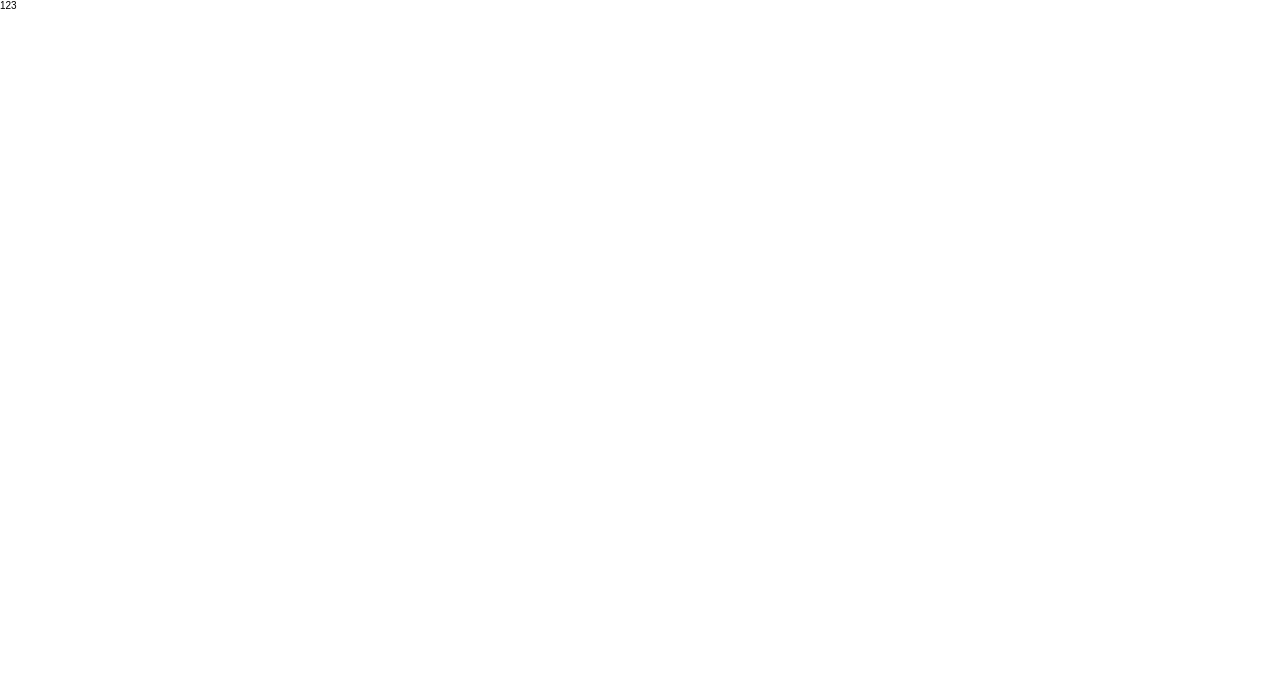
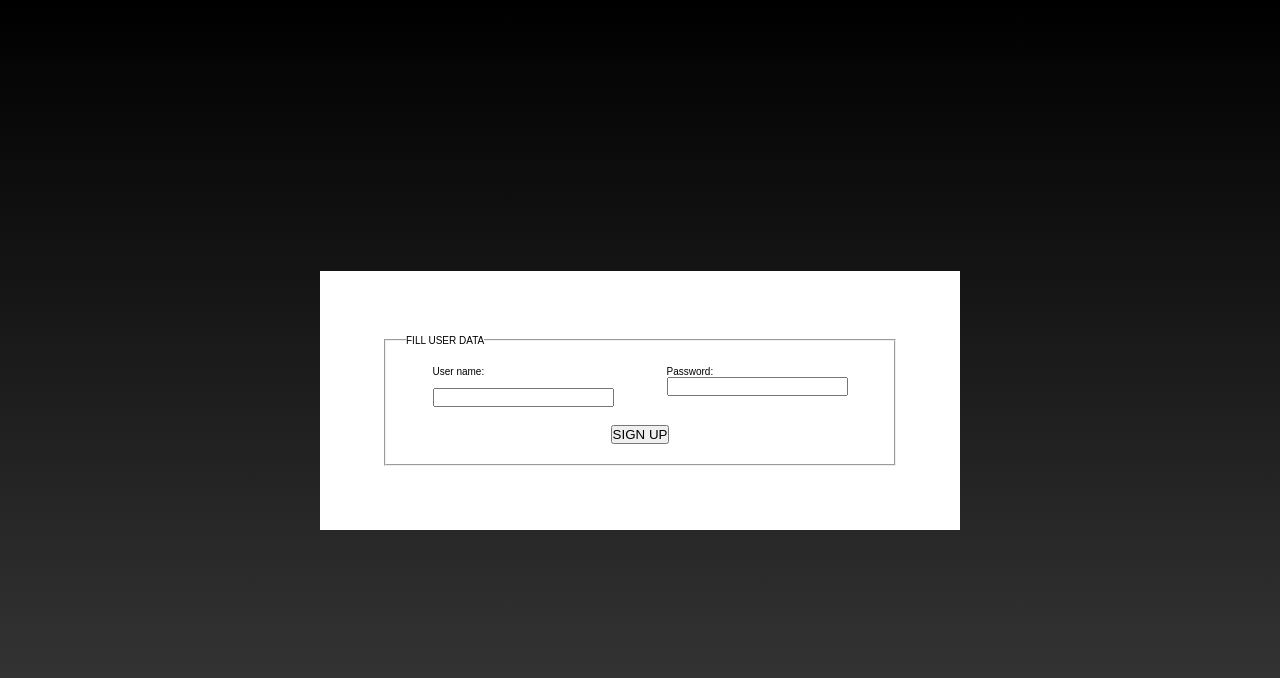
Before and after one commit to bartek623/HackYeahFront, a React (Create React App) app in the folder front/: page / in a window 1280 px wide. Shown: the top 678 px of the page. Built offline with nearby package versions, Linux system fonts and the light colour scheme.

Commit message:
logowaniev1

```diff
--- a/front/package.json
+++ b/front/package.json
@@ -9,7 +9,7 @@
     "react": "^18.2.0",
     "react-dom": "^18.2.0",
     "react-router-dom": "^6.4.3",
-    "react-scripts": "5.0.1",
+    "react-scripts": "^5.0.1",
     "web-vitals": "^2.1.4"
   },
   "scripts": {
--- a/front/src/components/Authorization/Authorization.js
+++ b/front/src/components/Authorization/Authorization.js
@@ -1,5 +1,86 @@
-function Authorization() {
-  return <div>123</div>;
+import {useRef} from "react";
+import {useState} from "react";
+import style from './Authorization.module.css';
+
+function Authorization(){
+  const [canLogin, setCanLogin] = useState(false)
+  const [isRegistering, setIsRegistering] = useState(false)
+  const input1 = useRef()
+  const input2 = useRef()
+  const input3 = useRef()
+  const input4 = useRef()
+  const inputP = useRef()
+  const inputCP = useRef()
+
+  const zmien = function(){
+    setIsRegistering(prev => !prev);
+
+
+  }
+  const changeHandler = function(){
+    if(!isRegistering && input1.current.value !=='' && inputP.current.value !== ''){
+      setCanLogin(true);
+      return;
+    }
+
+    if(input1.current.value ==='') {
+      setCanLogin(false)
+      return};
+    if(input2.current.value ==='') {
+      setCanLogin(false)
+      return};
+    if(input3.current.value ==='') {
+      setCanLogin(false)
+      return};
+    if(input4.current.value ==='') {
+      setCanLogin(false)
+      return};
+    if(inputCP.current.value ==='') {
+      setCanLogin(false)
+      return};
+    if(inputP.current.value ==='') {
+      setCanLogin(false)
+      return};
+
+    setCanLogin(true)
+
+  }
+
+  return <div className={style.container}>
+    <section className={style.card}>
+      <fieldset>
+        <legend>FILL USER DATA</legend>
+        <div className={style.formik}><div className={style.left}>
+
+        <label htmlFor="login" >User name: </label> <br></br>
+        <input type="text" ref={input1} onChange={changeHandler} name="email"></input>
+
+      {isRegistering && <div className={style.left}>
+        <label htmlFor="login" >First name: </label> <br></br>
+        <input type="text" ref={input2} onChange={changeHandler} name="email"></input>
+
+        <label htmlFor="login" >Last name: </label> <br></br>
+        <input type="text" ref={input3} onChange={changeHandler} name="email"></input>
+
+        <label htmlFor="login" >Address: </label> <br></br>
+        <input type="text" ref={input4} onChange={changeHandler} name="email"></input>
+      </div>}
+
+        </div><div className={style.right}>
+        <label htmlFor="password">Password: </label> <br></br>
+        <input ref={inputP} onChange={changeHandler} type="password" name="password"></input>
+        {isRegistering && <div> <br></br> <label htmlFor="confirm">Confirm password</label>  <br></br> <input ref={inputCP} onChange={changeHandler} type="password"></input></div>}
+
+        </div></div>
+
+        <div className={style.buttons}>
+        <button onClick={zmien}>{isRegistering ? "LOG IN" : "SIGN UP"}</button>
+        {canLogin &&  <button>SEND</button>}
+        </div>
+      </fieldset>
+
+    </section>
+  </div>;
 }
 
 export default Authorization;
--- a/front/src/components/Authorization/Authorization.module.css
+++ b/front/src/components/Authorization/Authorization.module.css
@@ -0,0 +1,43 @@
+.container{
+    background-image: linear-gradient(black,rgb(60, 60, 60));
+    width: 100%;
+    height: 100vh;
+    display: flex;
+    align-items: center;
+    flex-direction: column;
+}
+.card{
+    width: 50vw;
+    background-color: white;
+    margin-top: auto;
+    margin-bottom: auto;
+    padding: 5%;
+
+}
+
+.formik{
+    display: flex;
+    justify-content: space-around;
+}
+
+fieldset{
+    padding: 20px;
+}
+
+
+.buttons{
+    margin-top: 1vh;
+
+    display: flex;
+    flex-direction: row;
+    justify-content: space-around;
+}
+
+.left{
+    display: flex;
+    flex-direction: column;
+}
+
+input{
+    margin-bottom: 10px;
+}
--- a/front/src/index.css
+++ b/front/src/index.css
@@ -1,6 +1,7 @@
 * {
   margin: 0;
   padding: 0;
+  box-sizing: border-box;
 }
 
 html {
@@ -9,4 +10,6 @@ html {
 
 body {
   font-family: sans-serif;
+  width: 100vw;
+  height: 100vh;
 }
--- a/front/src/pages/AuthPage.js
+++ b/front/src/pages/AuthPage.js
@@ -4,8 +4,7 @@ import Authorization from "../components/Authorization/Authorization";
 function AuthPage() {
   // const [token, setToken] = useState("");
 
-  return <div>123</div>;
-  // <Authorization></Authorization>;
+  return <Authorization></Authorization>;
 }
 
 export default AuthPage;
```
Also changed, not shown: 1 other file (tests, documents, lock files or other folders).
